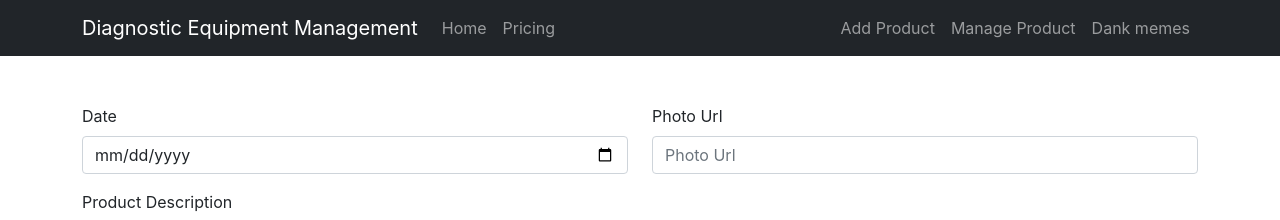
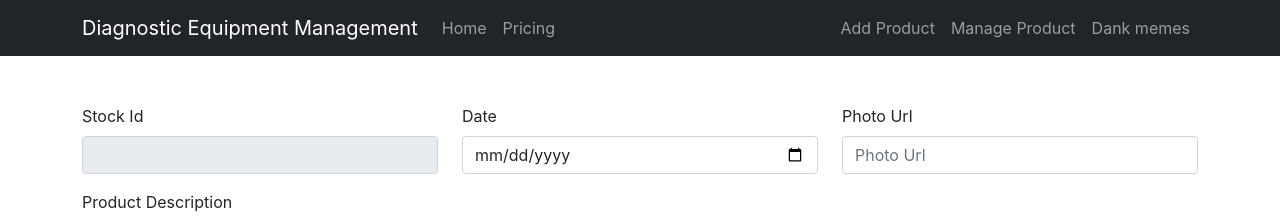
Before and after one commit to ab-siddiq/react-warehouse-management-client, a React (Create React App) app: page /update/stock/1 in a window 1280 px wide. Shown: the top 220 px of the page. Built offline with nearby package versions, Linux system fonts and the light colour scheme; no server answers.

Commit message:
add id reference in update form

```diff
--- a/src/components/Pages/ManageProduct/ManageProduct.js
+++ b/src/components/Pages/ManageProduct/ManageProduct.js
@@ -49,9 +49,9 @@ const ManageProduct = () => {
                 </tr>
             </thead>
             <tbody>
-                {stocks.map(stock=><tr key={stock._id}>
+                {stocks.map((stock,i)=><tr key={stock._id}>
 
-                            <td>{stock._id}</td>
+                            <td>{i+1}</td>
                             <td>{stock.stockDate}</td>
                             <td>{stock.productPhotoUrl}</td>
                             <td>{stock.productDescription}</td>
--- a/src/components/Pages/ManageProduct/UpdateStock/UpdateStock.js
+++ b/src/components/Pages/ManageProduct/UpdateStock/UpdateStock.js
@@ -56,6 +56,12 @@ const UpdateStock = () => {
             {stock.stockDate}
         <Form onSubmit={handleUpdateStock}>
           <Row>
+            <Col>
+              <Form.Group className="mb-3" controlId="formBasicName">
+              <Form.Label>Stock Id</Form.Label>
+              <Form.Control  type="text" value={stock._id} readOnly/>
+            </Form.Group>
+            </Col>
             <Col>
               <Form.Group className="mb-3" controlId="formBasicName">
               <Form.Label>Date</Form.Label>
```
